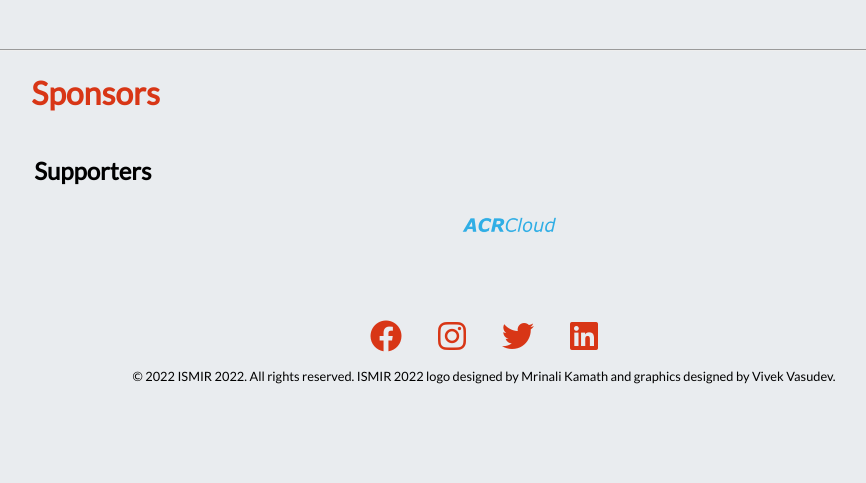
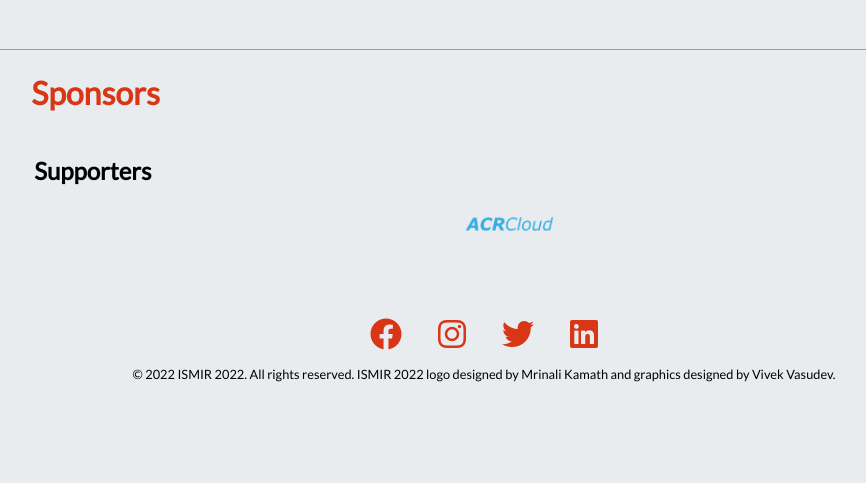
Before and after one commit to ismir2022/ismir2022.github.io, a Jekyll site: the page built from sponsors.md, in a window 1280 px wide. Shown: the part 417-900 px from the top of the page, without its empty margins (156-1022 px from the left). Built offline with Jekyll 4.4.1, drawn with Linux system fonts in a browser that asks for light colours; nearby versions of some CDN libraries.

Commit message:
minor changes to the logo dimensions

```diff
--- a/_includes/css/musto.css
+++ b/_includes/css/musto.css
@@ -890,6 +890,6 @@ a:first-child:hover{
         height: auto;
   }
 .supporter-wrapper {
-        width: 6em;
+        width: 90px;
         height: auto;
 }
```
